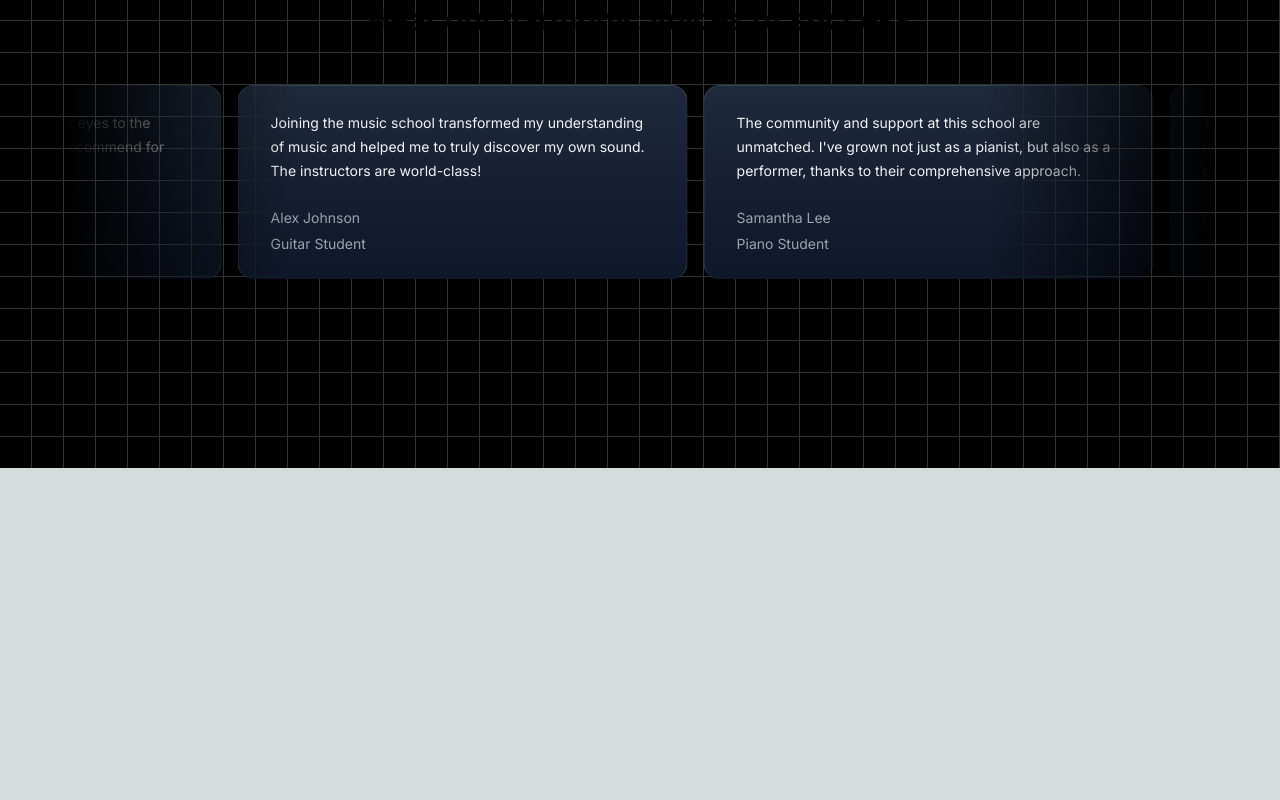
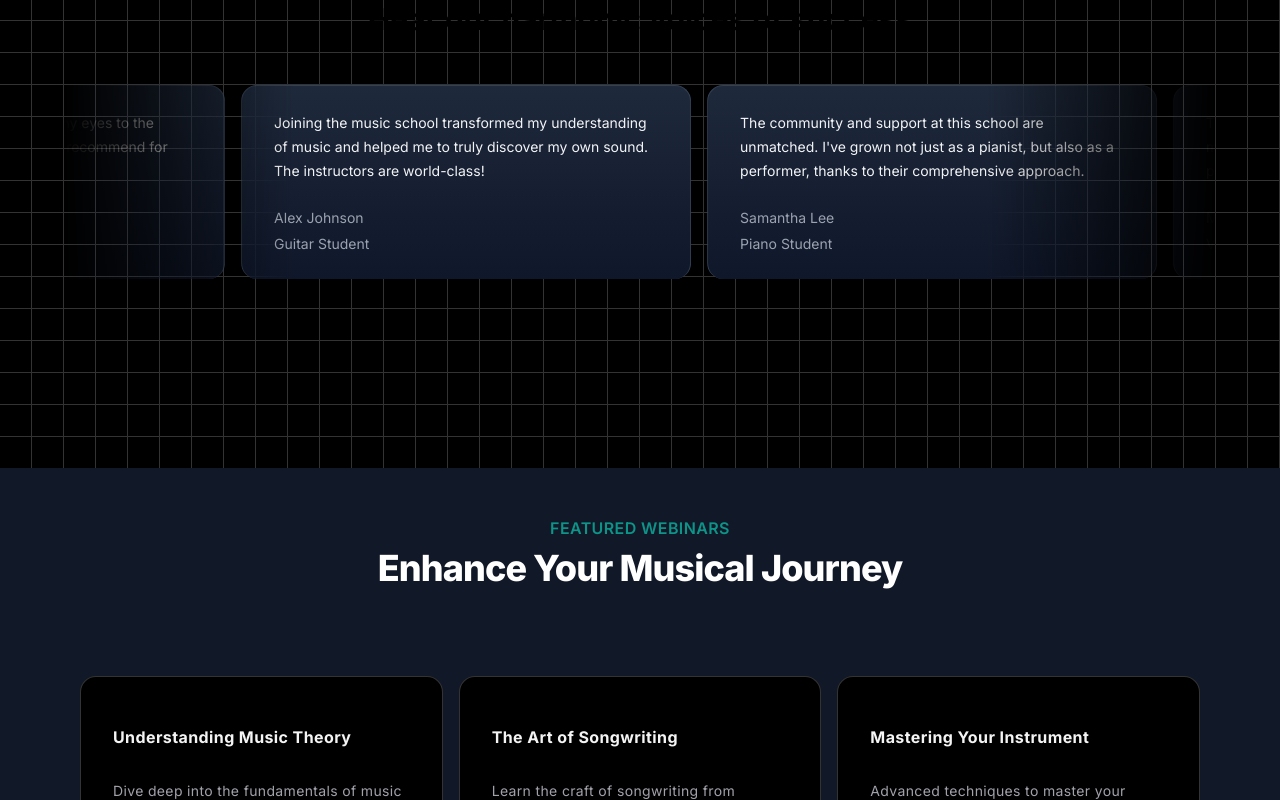
Before and after one commit to AmitBiswas1402/NextJS, a Next.js app in the folder music-nextjs/: page / in a window 1280 px wide. Shown: the part 2000-2800 px from the top of the page. Before the commit the page ends 2468 px from the top, so only its background shows below. Built offline with nearby package versions, Linux system fonts and the light colour scheme.

Commit message:
background hover added

```diff
--- a/music-nextjs/src/app/page.tsx
+++ b/music-nextjs/src/app/page.tsx
@@ -2,6 +2,7 @@
 import HeroSection from "@/components/HeroSection";
 import MusicSchoolTestimonialCards from "@/components/TestimonialCards";
 import WhyChooseUs from "@/components/WhyChooseUs";
+import UpcomingWebinars from "../components/UpcomingWebinars";
 
 export default function Home() {
   return (
@@ -10,6 +11,7 @@
       <FeaturedCourses />
       <WhyChooseUs />
       <MusicSchoolTestimonialCards />
+      <UpcomingWebinars />
     </main>
   );
 }
--- /dev/null
+++ b/music-nextjs/src/components/UpcomingWebinars.tsx
@@ -0,0 +1,86 @@
+"use client"
+import Link from 'next/link'
+import { HoverEffect } from "./ui/card-hover-effect";
+
+function UpcomingWebinars() {
+
+    const featuredWebinars = [
+        {
+          title: 'Understanding Music Theory',
+          description:
+            'Dive deep into the fundamentals of music theory and enhance your musical skills.',
+          slug: 'understanding-music-theory',
+          isFeatured: true,
+        },
+        {
+          title: 'The Art of Songwriting',
+          description:
+            'Learn the craft of songwriting from experienced musicians and songwriters.',
+          slug: 'the-art-of-songwriting',
+          isFeatured: true,
+        },
+        {
+          title: 'Mastering Your Instrument',
+          description:
+            'Advanced techniques to master your musical instrument of choice.',
+          slug: 'mastering-your-instrument',
+          isFeatured: true,
+        },
+        {
+          title: 'Music Production Essentials',
+          description:
+            'Get started with music production with this comprehensive overview.',
+          slug: 'music-production-essentials',
+          isFeatured: true,
+        },
+        // Added two more webinars
+        {
+          title: 'Live Performance Techniques',
+          description:
+            'Enhance your live performance skills with expert tips and strategies.',
+          slug: 'live-performance-techniques',
+          isFeatured: true,
+        },
+        {
+          title: 'Digital Music Marketing',
+          description:
+            'Learn how to promote your music effectively in the digital age.',
+          slug: 'digital-music-marketing',
+          isFeatured: true,
+        },
+    ];
+
+  return (
+    <div className='p-12 bg-gray-900'>
+        <div className='max-w-7xl mx-auto px-4 sm:px-6'>
+            <div className="text-center">
+                <h2 className="text-base text-teal-600 font-semibold tracking-wide uppercase">FEATURED WEBINARS</h2>
+                <p className="mt-2 text-3xl leading-8 font-extrabold tracking-tight text-white sm:text-4xl">Enhance Your Musical Journey</p>
+            </div>
+
+            <div className="mt-10">
+                <HoverEffect
+                items={featuredWebinars.map(webinar => (
+                    {
+                        title: webinar.title,
+                        description: webinar.description,
+                        link: "/"
+                    }
+                ))}
+
+                />
+            </div>
+
+            <div className="mt-10 text-center">
+                <Link href={"/"}
+                className="px-4 py-2 rounded-lg border border-neutral-600 text-neutral-700 bg-white hover:bg-gray-100 transition duration-200"
+                >
+                    View All Webinars
+                </Link>
+            </div>
+        </div>
+    </div>
+  )
+}
+
+export default UpcomingWebinars
--- /dev/null
+++ b/music-nextjs/src/components/ui/card-hover-effect.tsx
@@ -0,0 +1,111 @@
+import { cn } from "@/utils/cn";
+import { AnimatePresence, motion } from "framer-motion";
+import Link from "next/link";
+import { useState } from "react";
+
+export const HoverEffect = ({
+  items,
+  className,
+}: {
+  items: {
+    title: string;
+    description: string;
+    link: string;
+  }[];
+  className?: string;
+}) => {
+  let [hoveredIndex, setHoveredIndex] = useState<number | null>(null);
+
+  return (
+    <div
+      className={cn(
+        "grid grid-cols-1 md:grid-cols-2  lg:grid-cols-3  py-10",
+        className
+      )}
+    >
+      {items.map((item, idx) => (
+        <Link
+          href={item?.link}
+          key={item?.link}
+          className="relative group  block p-2 h-full w-full"
+          onMouseEnter={() => setHoveredIndex(idx)}
+          onMouseLeave={() => setHoveredIndex(null)}
+        >
+          <AnimatePresence>
+            {hoveredIndex === idx && (
+              <motion.span
+                className="absolute inset-0 h-full w-full bg-neutral-200 dark:bg-slate-800/[0.8] block  rounded-3xl"
+                layoutId="hoverBackground"
+                initial={{ opacity: 0 }}
+                animate={{
+                  opacity: 1,
+                  transition: { duration: 0.15 },
+                }}
+                exit={{
+                  opacity: 0,
+                  transition: { duration: 0.15, delay: 0.2 },
+                }}
+              />
+            )}
+          </AnimatePresence>
+          <Card>
+            <CardTitle>{item.title}</CardTitle>
+            <CardDescription>{item.description}</CardDescription>
+          </Card>
+        </Link>
+      ))}
+    </div>
+  );
+};
+
+export const Card = ({
+  className,
+  children,
+}: {
+  className?: string;
+  children: React.ReactNode;
+}) => {
+  return (
+    <div
+      className={cn(
+        "rounded-2xl h-full w-full p-4 overflow-hidden bg-black border border-transparent dark:border-white/[0.2] group-hover:border-slate-700 relative z-20",
+        className
+      )}
+    >
+      <div className="relative z-50">
+        <div className="p-4">{children}</div>
+      </div>
+    </div>
+  );
+};
+export const CardTitle = ({
+  className,
+  children,
+}: {
+  className?: string;
+  children: React.ReactNode;
+}) => {
+  return (
+    <h4 className={cn("text-zinc-100 font-bold tracking-wide mt-4", className)}>
+      {children}
+    </h4>
+  );
+};
+export const CardDescription = ({
+  className,
+  children,
+}: {
+  className?: string;
+  children: React.ReactNode;
+}) => {
+  return (
+    <p
+      className={cn(
+        "mt-8 text-zinc-400 tracking-wide leading-relaxed text-sm",
+        className
+      )}
+    >
+      {children}
+    </p>
+  );
+};
```
